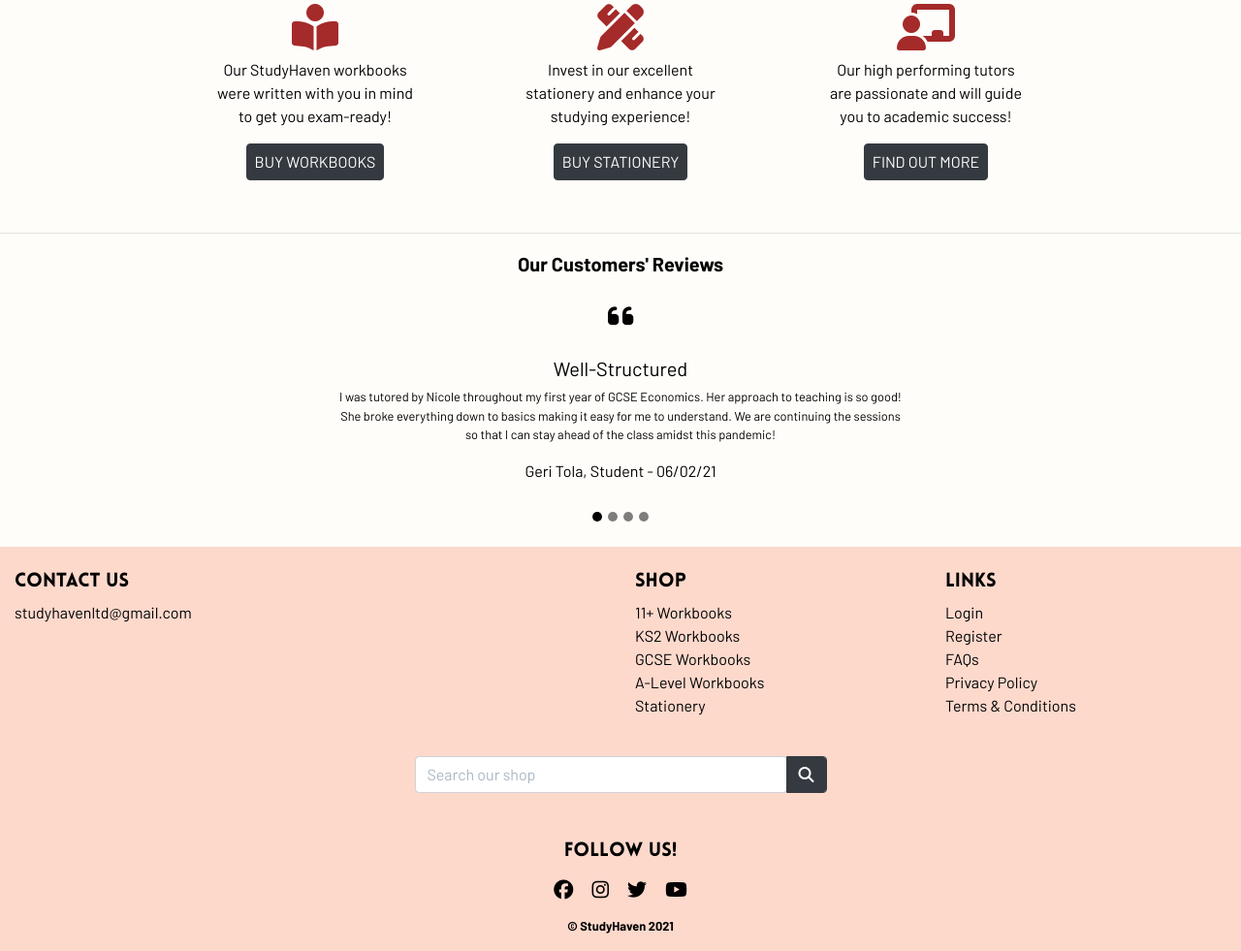
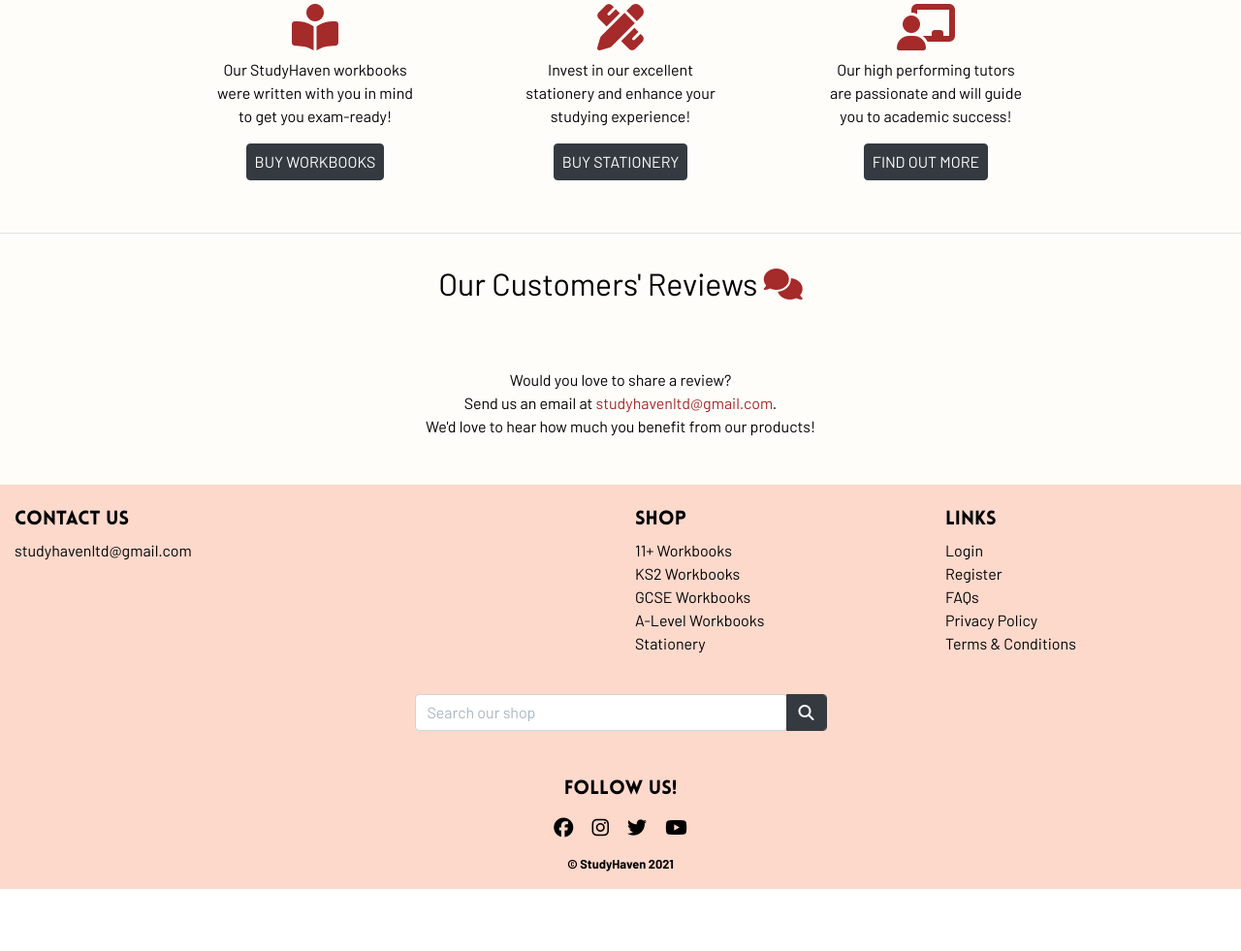
Before and after one commit to jerhabor/studyhaven, a Django app: page / in a window 1280 px wide. Shown: the part 901-1882 px from the top of the page at 97% size. After the commit the page ends 1818 px from the top, so only its background shows below. Run offline with Django 3.2, Linux system fonts and the light colour scheme; data that the repository does not hold is empty; some libraries are stand-ins or nearby versions.

Commit message:
FEAT: Rendered the reviews data objects onto the home page and styled it with some CSS. This looks more captivating now to the users as they read through to get an idea of what StudyHaven is all about.

```diff
--- a/home/templates/home/index.html
+++ b/home/templates/home/index.html
@@ -64,42 +64,28 @@
     <hr>
     <!-- Testimonials -->
     <div class="container-fluid testimonials-container">
-        <div class="row text-center">
+        <div class="row text-center mb-4">
             <div class="col-12 reviews-icon">
-                <p class="lead font-weight-bold">Our Customers' Reviews</p>
-                <i class="fas fa-quote-left"></i>
+                <h2 class="mt-3">Our Customers' Reviews <i class="fas fa-comments text-bag"></i></h2>
             </div>
-            <div class="col-xs-10 offset-xs-1 col-md-8 offset-md-2 col-xl-6 offset-xl-3">
-                <div id="reviews-slides" class="carousel slide text-center" data-ride="carousel">
-                    <ol class="carousel-indicators">
-                        <li data-target="#reviews-slides" data-slide-to="0" class="active"></li>
-                        <li data-target="#reviews-slides" data-slide-to="1"></li>
-                        <li data-target="#reviews-slides" data-slide-to="2"></li>
-                        <li data-target="#reviews-slides" data-slide-to="3"></li>
-                    </ol>
-                    <div class="carousel-inner text-center">
-                        <div class="carousel-item">
-                            <h5>Great Tutor</h5>
-                            <p class="small">Jesse is a StudyHaven tutor who teaches my son Michael 11+ maths and Michael would always tell me how much Jesse encourages him. It's relieved the pressure off me to home-school him. Jesse has helped Michael build his confidence not just in his studies but also in his life choices. I cannot thank him and StudyHaven enough!</p>
-                            <p>Bea Kibati, Parent - 16/03/21</p>
-                        </div>
-                        <div class="carousel-item">
-                            <h5>Top Quality Books</h5>
-                            <p class="small">I currently have the A-Level Maths and Economics workbooks and they've been so useful in preparing for my teacher assessments! As I'm unable to take exams this year due to the pandemic, I still needed resources to help me stay sane and feel confident. StudyHaven workbooks are the way to go!</p>
-                            <p>Austin Nana, Student - 21/02/21</p>
-                        </div>
-                        <div class="carousel-item active">
-                            <h5>Well-Structured</h5>
-                            <p class="small">I was tutored by Nicole throughout my first year of GCSE Economics. Her approach to teaching is so good! She broke everything down to basics making it easy for me to understand. We are continuing the sessions so that I can stay ahead of the class amidst this pandemic!</p>
-                            <p>Geri Tola, Student - 06/02/21</p>
-                        </div>
-                        <div class="carousel-item">
-                            <h5>The Best Stationery!</h5>
-                            <p class="small">I am currently studying A-Level Business Studies alongside my internship. I always have a lot of case studies to write and minutes to take. I absolutely love the feel of the StudyHaven notepads and the fine tip quality of their pens - makes note-taking more enjoyable.</p>
-                            <p>David B, Student - 04/01/21</p>
-                        </div>
+        </div>
+        <div class="row text-center mb-3">
+            {% for review in reviews %}
+            <div class="col-12 col-md-6 col-lg-4 mb-4">
+                <div class="card h-100 mx-3 review-card">
+                    <div class="card-body">
+                        <h5 class="card-title"><strong>"{{ review.heading }}"</strong></h5>
+                        <h6 class="card-subtitle mb-2 text-muted">{{ review.name }}, {{ review.occupation }}</h6>
+                        <p class="card-text">"{{ review.description }}"</p>
                     </div>
                 </div>
+            </div>
+            {% endfor %}
+        </div>
+        <div class="row text-center mb-5">
+            <div class="col-12 offset-md-3 col-md-6">
+                Would you love to share a review?<br>Send us an email at
+                        <a href="mailto:studyhavenltd@gmail.com" class="text-bag">studyhavenltd@gmail.com</a>.<br>We'd love to hear how much you benefit from our products!
             </div>
         </div>
     </div>
--- a/home/views.py
+++ b/home/views.py
@@ -1,6 +1,14 @@
 from django.shortcuts import render
+from .models import Review
 
 
 def index(request):
-    """" View to returns the index page """
-    return render(request, 'home/index.html')
+    """" View to return the index page """
+
+    reviews = Review.objects.all()
+    template = 'home/index.html'
+    context = {
+        'reviews': reviews,
+    }
+
+    return render(request, template, context)
--- a/products/admin.py
+++ b/products/admin.py
@@ -7,7 +7,7 @@ class ProductAdmin(admin.ModelAdmin):
         'name',
         'category',
         'price',
-        'image'
+        'image',
     )
 
 
--- a/static/css/base.css
+++ b/static/css/base.css
@@ -221,31 +221,9 @@ footer li:hover {
     margin-bottom: 20px;
 }
 
-#reviews-slides li {
-    width: 10px;
-    height: 10px;
-    border-radius: 100%;
-    background-color: #000;
-}
-
-.checked {
-    color: #FFA500;
-}
-
-#reviews-slides .carousel-indicators {
-    bottom: -50px;
-}
-
-#reviews-slides .carousel-inner {
-    margin-bottom: 50px;
-}
-
-#reviews-slides .carousel-item {
-    padding: 0px 15px;
-}
-
-#reviews-slides p:first-of-type {
-    font-family: 'Barlow', sans-serif;
+.review-card {
+    background-color: #feefea;
+    border: 2px solid #000;
 }
 
 /* ---------------------------------------------------- PRODUCTS TEMPLATE */
```
